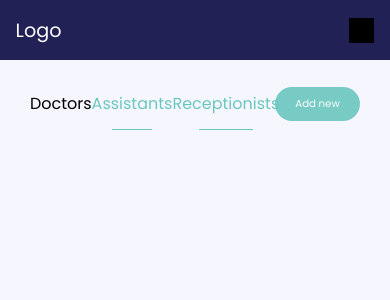
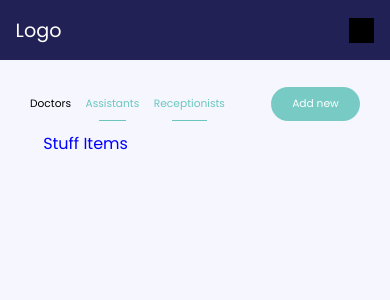
Before and after one commit to Slavik-Da/HOAPITAL-REACT-APP-WEB, a React app: page /stuff in a window 390 px wide. Shown: the top 300 px of the page. Built offline with nearby package versions, Linux system fonts and the light colour scheme.

Commit message:
Tab UI imporvements(responsive), add-new-btn css improvements

```diff
--- a/src/assets/scss/media.scss
+++ b/src/assets/scss/media.scss
@@ -337,4 +337,18 @@
             }
         }
     }
+
+    .page-stuff{
+
+        .pannel-header-line {
+            &__add-new-btn{
+                line-height: 24px;
+                padding: .5em 2em;
+            }
+            .tab-line{
+
+            }
+        }
+    }
+
 }
--- a/src/components/Button/scss/Button.scss
+++ b/src/components/Button/scss/Button.scss
@@ -31,8 +31,6 @@
     &_big-green {
         color: white;
         border-radius: 20px;
-        line-height: 24px;
-        padding: .5em 2em;
         background-color: rgba($color: $greenDarkenDecorated, $alpha: .9);
     }
 }
--- a/src/pages/Stuff/Stuff.tsx
+++ b/src/pages/Stuff/Stuff.tsx
@@ -1,10 +1,12 @@
 import React from 'react';
 import { StuffHeader } from './components/StuffHeader/StuffHeader';
+import { StuffItems } from './components/StuffItems/StuffItems';
 
 export const Stuff = () => {
     return (
         <section className="page-stuff">
             <StuffHeader/>
+            <StuffItems/>
         </section>
     )
 }
--- a/src/pages/Stuff/components/StuffHeader/StuffHeader.tsx
+++ b/src/pages/Stuff/components/StuffHeader/StuffHeader.tsx
@@ -11,9 +11,10 @@ export const StuffHeader = () => {
                     <div className="tab-line__active">Receptionists</div>
                 </div>
                 <Button
-                type= {EnumButtonsTypes.BIG_GREEN}
-                text='Add new'
-                onPressAction = { () => {} }
+                    type= {EnumButtonsTypes.BIG_GREEN}
+                    text='Add new'
+                    onPressAction = { () => {} }
+                    additionalStylesClassName={'pannel-header-line__add-new-btn'}
                 />
             </div>
     )
--- /dev/null
+++ b/src/pages/Stuff/components/StuffItems/StuffItems.tsx
@@ -0,0 +1,9 @@
+import React from "react";
+
+export const StuffItems = () => {
+    return (
+        <div className='page-stuff stuff-items'>
+            Stuff Items
+        </div>
+    )
+}
--- a/src/pages/Stuff/scss/Stuff.scss
+++ b/src/pages/Stuff/scss/Stuff.scss
@@ -8,11 +8,18 @@
         justify-content: space-between;
         align-items: center;
 
+        &__add-new-btn{
+            line-height: 24px;
+            padding: .5em 2em;
+            @include adaptiv-font(18, 10)
+        }
+
         .tab-line {
             display: flex;
             justify-content: space-between;
             width: 40%;
             min-width: 50vw;
+            @include adaptiv-font(18, 10);
 
             &__active {
                 color:$greenDarkenDecorated;
@@ -29,4 +36,8 @@
             }
         }
     }
+
+    .stuff-items {
+        color: blue
+    }
 }
```
